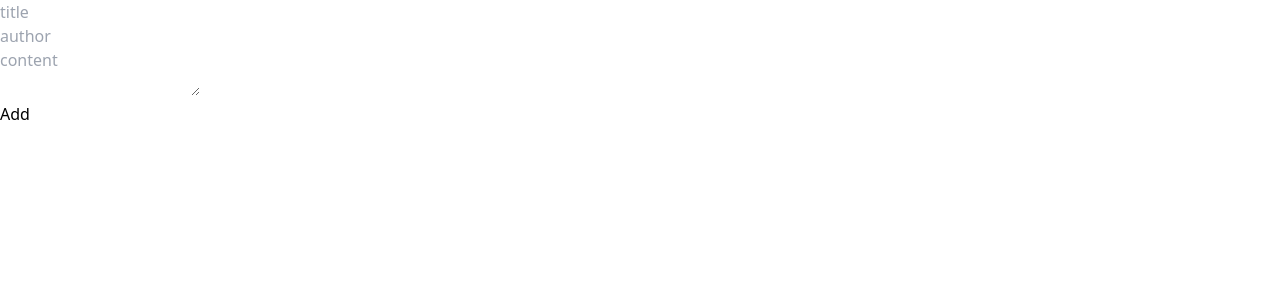
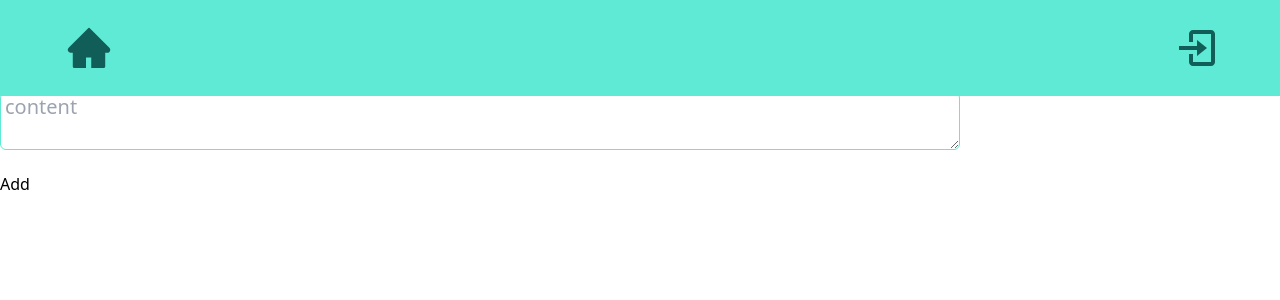
Before and after one commit to mahdi-nemati/Article-app, a React (Create React App) app: page /add-aricle in a window 1280 px wide. Shown: the top 300 px of the page. Built offline with nearby package versions, Linux system fonts and the light colour scheme.

Commit message:
redesign ArticlelsList Page

```diff
--- a/src/App.js
+++ b/src/App.js
@@ -1,12 +1,13 @@
 import ArticleApp from "./Components/ArticleApp";
 import SignupProvider from "./Providers/SignupProvider";
+import Layout from "./Layout/Layout";
 function App() {
   return (
-    <main>
+    <Layout>
       <SignupProvider>
         <ArticleApp />
       </SignupProvider>
-    </main>
+    </Layout>
   );
 }
 
--- a/src/Components/Navigation.js
+++ b/src/Components/Navigation.js
@@ -1,6 +1,7 @@
 import { AiFillHome } from "react-icons/ai";
 import { BiLogIn } from "react-icons/bi";
 import { useSignup } from "../Providers/SignupProvider";
+import { NavLink } from "react-router-dom";
 const Navigation = () => {
   const signup = useSignup();
   return (
@@ -15,7 +16,7 @@ const Navigation = () => {
             <li>
               <NavLink
                 to="/"
-                className={(n) => (n.isActive ? `${styles.active}` : "")}
+                className={(n) => (n.isActive ? `` : "")}
               >
                 <AiFillHome />
               </NavLink>
@@ -28,7 +29,7 @@ const Navigation = () => {
               ) : (
                 <NavLink
                   to="/signup"
-                  className={(n) => (n.isActive ? `${styles.active}` : "")}
+                  className={(n) => (n.isActive ? `` : "")}
                 >
                   <BiLogIn />
                 </NavLink>
--- a/src/Pages/ArticlesList.js
+++ b/src/Pages/ArticlesList.js
@@ -1,7 +1,10 @@
 import axios from "axios";
 import { useEffect, useState } from "react";
-import { Link } from "react-router-dom";
+import { Link, useNavigate } from "react-router-dom";
+import { useSignup } from "../Providers/SignupProvider";
 const ArticlesList = () => {
+  const signup = useSignup();
+  const navigate = useNavigate();
   const [articles, setArticles] = useState([]);
   const [err, setErr] = useState(null);
   // get data from DB when component did mount
@@ -20,23 +23,45 @@ const ArticlesList = () => {
   if (err) return <div>{err}</div>;
   // deleting selected article from DB
   const deleteHandler = (id) => {
+    if (!signup) navigate("/signup");
     axios.delete(`http://localhost:3001/Articles/${id}`);
   };
   return (
-    <section>
-      <Link to="/add-aricle">Add new article</Link>
-      <div>
+    <section
+      class="mt-24 md:mt-28 lg:mt-36 flex flex-col justify-center items-center
+     text-base sm:text-lg md:text-xl lg:text-2xl
+     pl-3 pr-3 w-full
+     "
+    >
+      <div class="md:mb-4 flex sm:w-10/12 md:w-9/12 items-center justify-between text-lg sm:text-xl md:text-2xl lg:text-3xl">
+        <p>Articles !</p>
+        <Link
+          to="/add-aricle"
+          class="text-sky-600 bg-slate-200 border border-sky-600 pl-2 pr-2 rounded-md"
+        >
+          Add New Article
+        </Link>
+      </div>
+      <div class="flex justify-center flex-col mt-5 w-full sm:w-10/12 md:w-9/12">
         {articles ? (
           articles.map((article) => (
-            <div key={article.id}>
-              <Link to={`/article/${article.id}`}>
-                <ul>
+            <div key={article.id} class="flex justify-between w-full bg-sky-200 p-2 rounded-md mb-3">
+              <Link to={`/article/${article.id}`} class="w-3/6">
+                <ul class="flex justify-between w-full">
                   <li>{article.title}</li>
                   <li>{article.author}</li>
                 </ul>
               </Link>
-              <button onClick={() => deleteHandler(article.id)}>Delete</button>
-              <Link to={`/article/edit/${article.id}`}>Edit</Link>
+              <div class="w-2/6 flex justify-between">
+                <button onClick={() => deleteHandler(article.id)}
+                class="outline-none border rounded-md border-black pl-1 pr-1"
+                >
+                  Delete
+                </button>
+                <Link
+                class="outline-none border rounded-md border-sky-600 bg-sky-400 text-white pl-1 pr-1"
+                to={`/article/edit/${article.id}`}>Edit</Link>
+              </div>
             </div>
           ))
         ) : (
--- a/src/Pages/EditArticle.js
+++ b/src/Pages/EditArticle.js
@@ -4,8 +4,10 @@ import { useNavigate, useParams } from "react-router-dom";
 import { useEffect, useState } from "react";
 import * as yup from "yup";
 import Input, { TextArea } from "../common/Input";
+import { useSignup } from "../Providers/SignupProvider";
 const EditArticle = () => {
   const [article, setArticle] = useState([]);
+  const signup = useSignup();
   const navigate = useNavigate();
   const articleId = useParams().id;
   // get data
@@ -28,6 +30,7 @@ const EditArticle = () => {
   };
   // set submit function
   const onSubmit = (formValues) => {
+    if (!signup) navigate("/signup");
     const { title, content, author } = formValues;
     const editedArticle = {
       title,
--- a/src/Pages/NewArticle.js
+++ b/src/Pages/NewArticle.js
@@ -3,8 +3,10 @@ import { useFormik } from "formik";
 import { useNavigate } from "react-router-dom";
 import * as yup from "yup";
 import Input, { TextArea } from "../common/Input";
+import { useSignup } from "../Providers/SignupProvider";
 const NewArticle = () => {
   const navigate = useNavigate();
+  const signup = useSignup();
   // set initail
   const initialValues = {
     title: "",
@@ -13,6 +15,7 @@ const NewArticle = () => {
   };
   // set submit function
   const onSubmit = (formValues) => {
+    if (!signup) navigate("/signup");
     const { title, content, author } = formValues;
     const newArticle = {
       title,
--- a/src/Pages/SignupForm.js
+++ b/src/Pages/SignupForm.js
@@ -5,6 +5,7 @@ import { Link, useNavigate } from "react-router-dom";
 import { useSignupAction } from "../Providers/SignupProvider";
 const SignupForm = () => {
   const navigate = useNavigate();
+  const dispatch = useSignupAction();
   // set initail
   const initialValues = {
     name: "",
@@ -15,7 +16,7 @@ const SignupForm = () => {
   };
   // set submit function
   const onSubmit = () => {
-    useSignupAction(true);
+    dispatch(true)
     navigate("/");
   };
   // set validate
--- a/src/common/Input.js
+++ b/src/common/Input.js
@@ -6,10 +6,18 @@ const Input = ({ name, type = "text", formik }) => {
         name={name}
         placeholder={name}
         {...formik.getFieldProps(name)}
+        class="border border-teal-300
+          text-base sm:text-lg md:text-xl caret-teal-300 rounded-md pl-1 outline-none
+          focus:border-2 focus:border-teal-300 "
       />
+      <div
+        class=" mt-2 mb-2 text-sm text-rose-800
+       flex justify-start sm:text-base lg:text-lg"
+      >
         {formik.errors[name] && formik.touched[name] && (
-          <span className="error">{formik.errors[name]}</span>
+          <span>{formik.errors[name]}</span>
         )}
+      </div>
     </div>
   );
 };
@@ -24,10 +32,18 @@ export const TextArea = ({ name, type = "text", formik }) => {
         name={name}
         placeholder={name}
         {...formik.getFieldProps(name)}
+        class="border border-teal-300  w-9/12
+          text-base sm:text-lg md:text-xl caret-teal-300 rounded-md pl-1 outline-none
+          focus:border-2 focus:border-teal-300  transition-all "
       />
+      <div
+        class=" mt-2 mb-2 text-sm text-rose-800
+       flex justify-start sm:text-base lg:text-lg"
+      >
         {formik.errors[name] && formik.touched[name] && (
-          <span className="error">{formik.errors[name]}</span>
+          <span>{formik.errors[name]}</span>
         )}
+      </div>
     </div>
   );
 };
--- a/tailwind.config.js
+++ b/tailwind.config.js
@@ -1,5 +1,11 @@
 module.exports = {
-  content: [],
+  content: [
+    "./src/App.js",
+    "./src/Components/Navigation.js",
+    "./src/common/Input.js",
+    "./src/Pages/SignupForm.js",
+    "./src/Pages/ArticlesList.js"
+  ],
   theme: {
     extend: {},
   },
```
Lines whose indentation alone changed are shown as unchanged.
